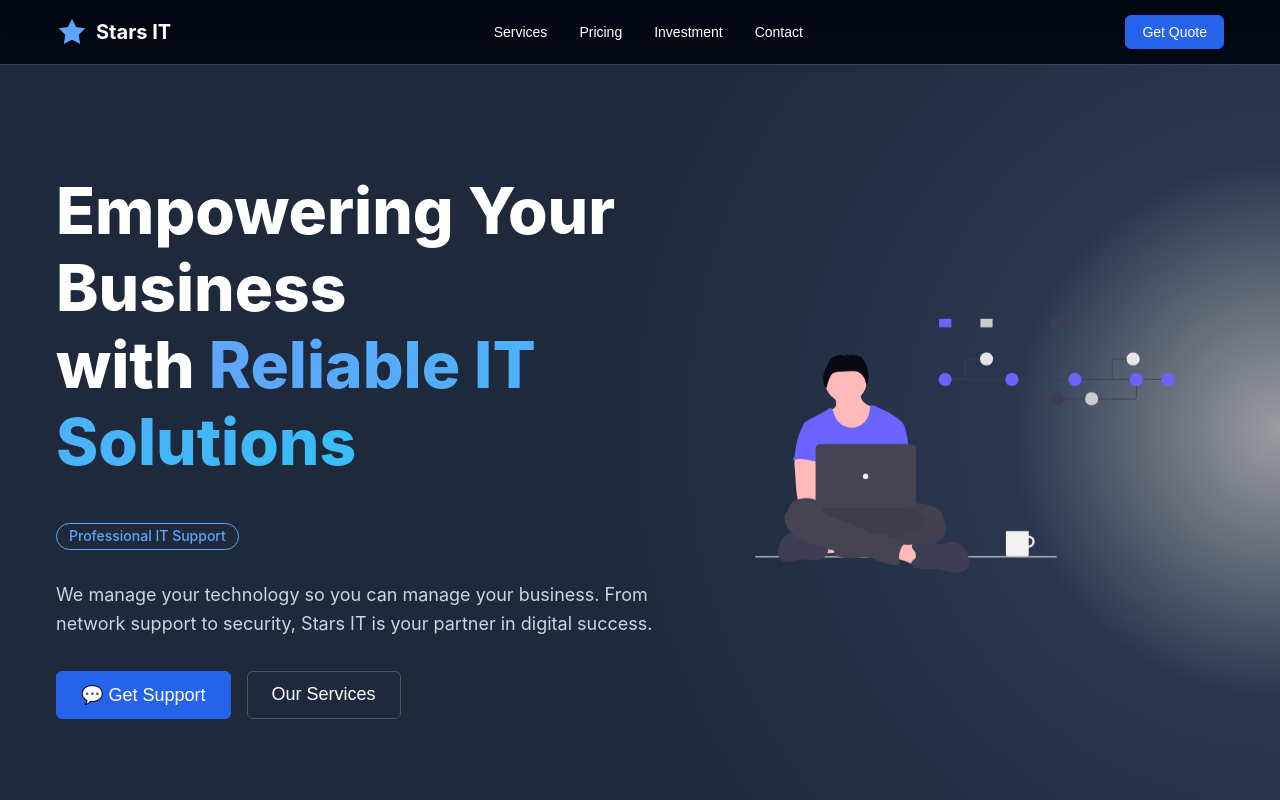
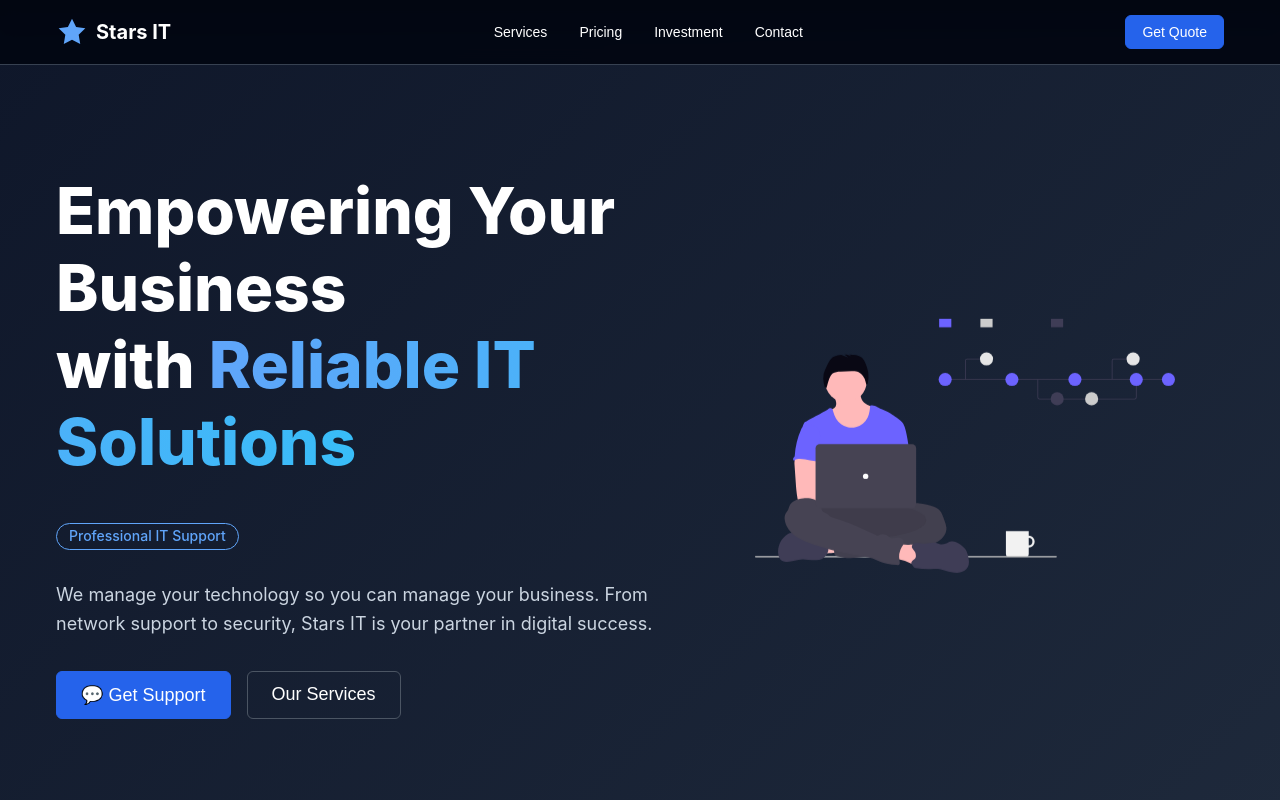
Before and after one commit to project-LKH/stars-it, a React (Create React App) app: page / in a window 1280 px wide. Shown: the top 800 px of the page. Built offline with nearby package versions, Linux system fonts and the light colour scheme.

Commit message:
chore: - removed gradient from hero section

```diff
--- a/src/components/sections/Hero.css
+++ b/src/components/sections/Hero.css
@@ -9,12 +9,6 @@
   overflow: hidden;
   opacity: 0;
   transition: opacity 1s ease;
-     background: radial-gradient(
-  circle at center right,
-  rgba(255, 255, 255, 0.6) 0%,
-  rgba(145, 181, 243, 0.274) 20%,
-  #1e293b 50%
-);
 }
 
 .hero.fade-in {
```
